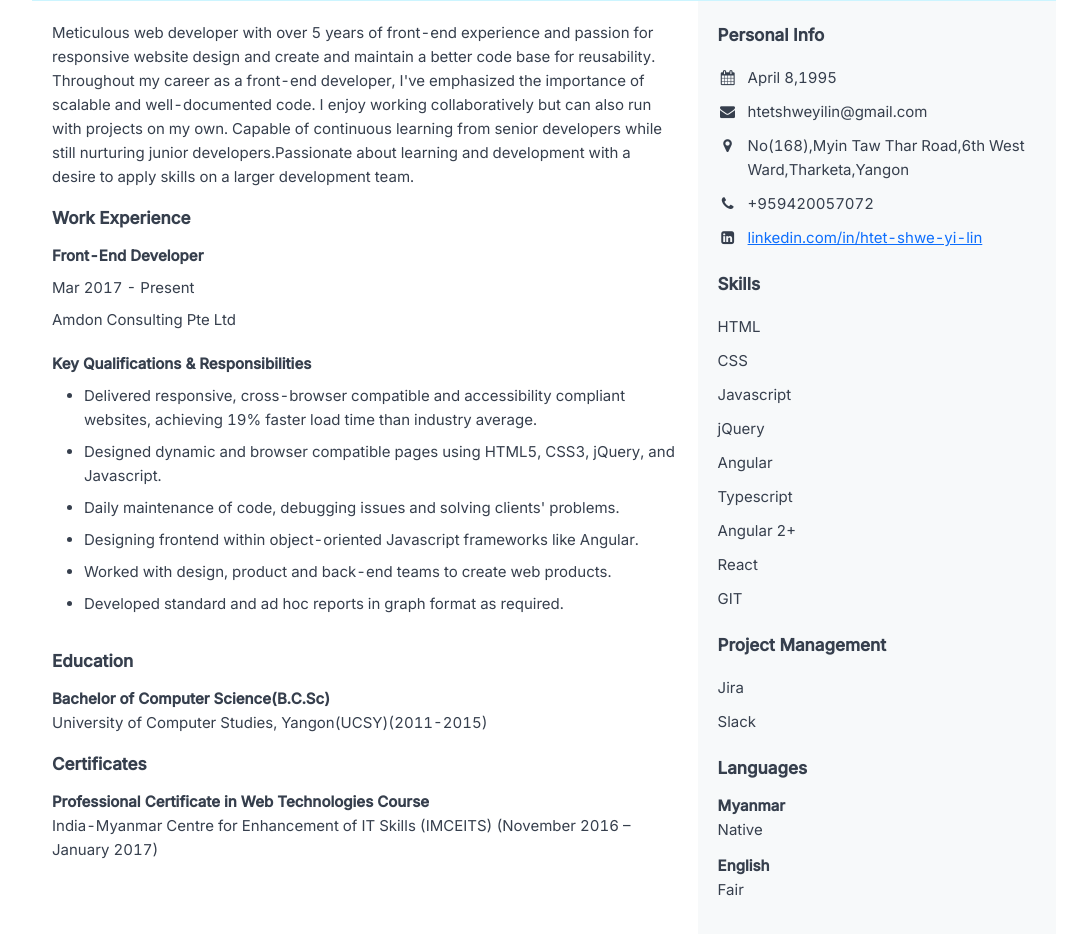
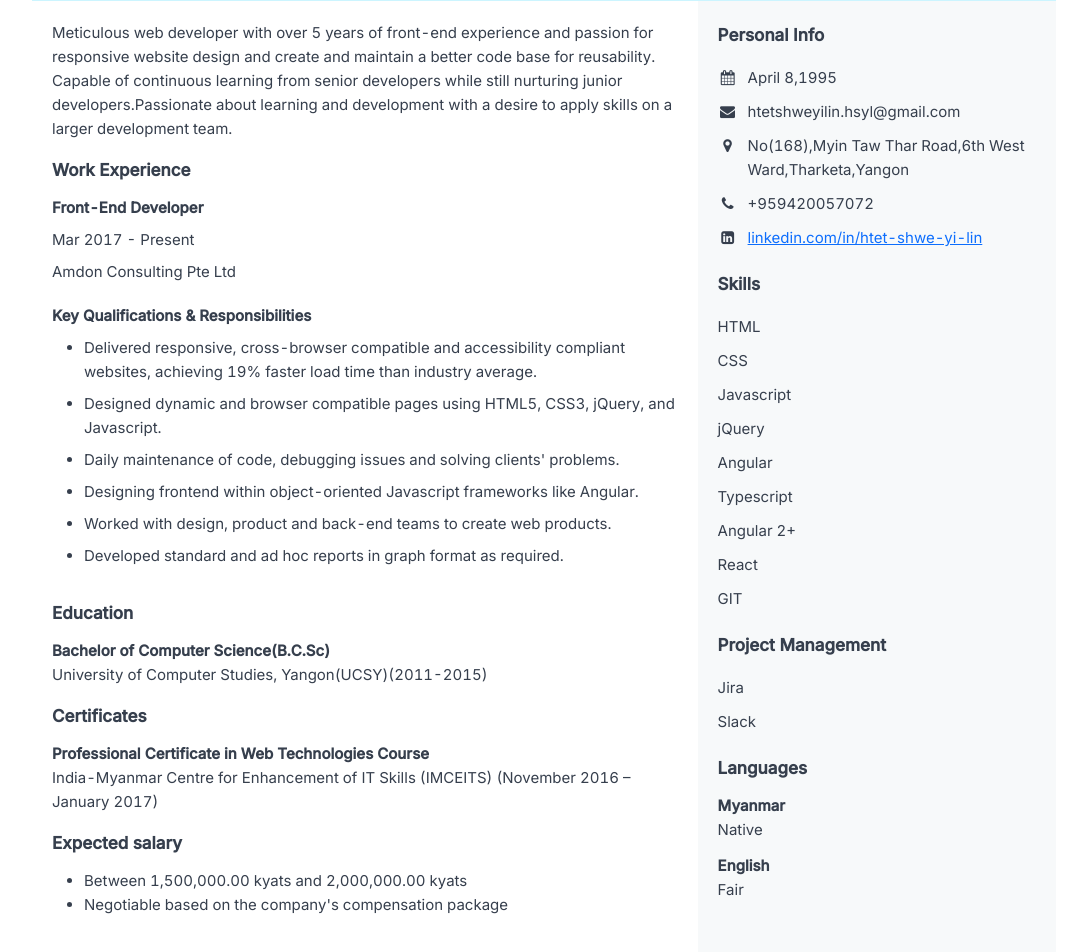
Before and after one commit to HtetShweYiLin/personal-portfolio-angular, an Angular app: page /resume in a window 1280 px wide. Shown: the part 114-1066 px from the top of the page, without its empty margins (96-1183 px from the left). Built offline with nearby package versions, Linux system fonts and the light colour scheme.

Commit message:
update resume component

```diff
--- a/src/app/profile/components/resume/resume.component.html
+++ b/src/app/profile/components/resume/resume.component.html
@@ -7,7 +7,6 @@
       <div class="column-left">
         <div class="p-b-15">
           Meticulous web developer with over 5 years of front-end experience and passion for responsive website design and create and maintain a better code base for reusability.
-          Throughout my career as a front-end developer, I've emphasized the importance of scalable and well-documented code. I enjoy working collaboratively but can also run with projects on my own.
           Capable of continuous learning from senior developers while still nurturing junior developers.Passionate about learning and development with a desire to apply skills on a larger development team.
         </div>
         <div class="p-b-15">
@@ -75,6 +74,19 @@
             </div>
           </div>
         </div>
+        <div class="p-b-15">
+          <div class="body-l header">
+            Expected salary
+          </div>
+          <ul>
+            <li>
+              Between 1,500,000.00 kyats and 2,000,000.00 kyats
+            </li>
+            <li>
+              Negotiable based on the company's compensation package
+            </li>
+          </ul>
+        </div>
       </div>
       <div class="column-right bg-s10">
         <div class="p-b-15">
@@ -91,7 +103,7 @@
             <div>
               <i class="fa fa-envelope" aria-hidden="true"></i>
             </div>
-            <div>htetshweyilin@gmail.com</div>
+            <div>htetshweyilin.hsyl@gmail.com</div>
           </div>
           <div class="personal-info">
             <div>
```
